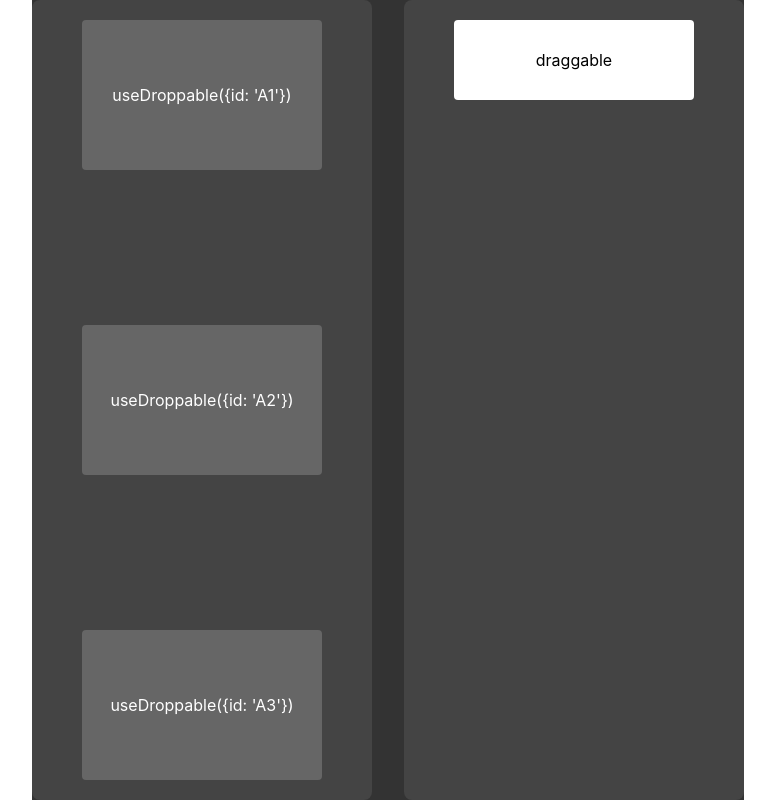
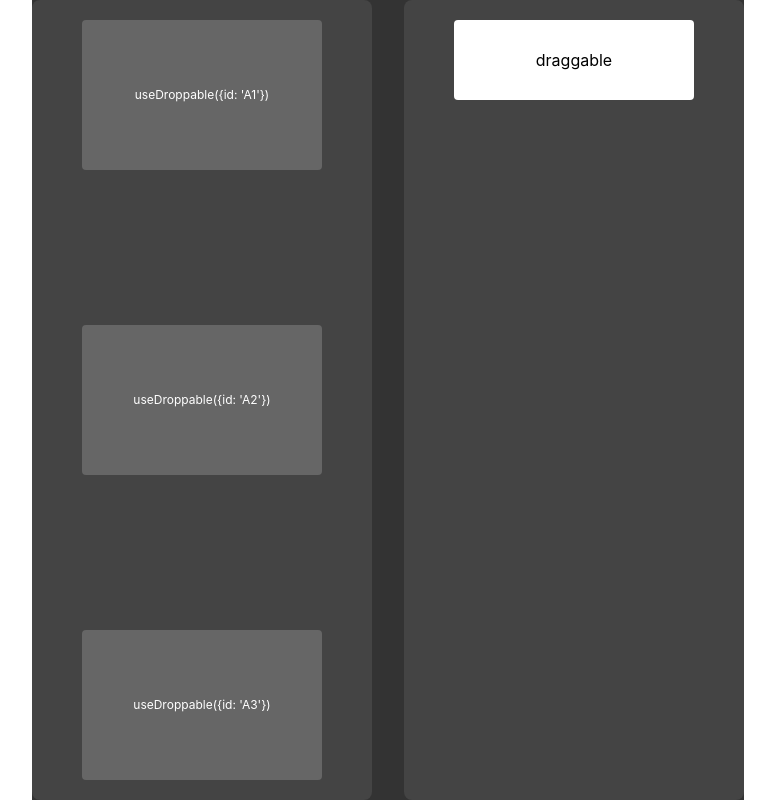
Before and after one commit to oyerindedaniel/dnd-kit, a React (Vite) app: page /dnd-native-corners in a window 1280 px wide. Shown: the whole page, without its empty margins (252-1027 px from the left). Built offline with nearby package versions, Linux system fonts and the light colour scheme.

Commit message:
change droppable from translate based on drop to condition based

```diff
--- a/src/pages/dnd-native-closest-corners/index.tsx
+++ b/src/pages/dnd-native-closest-corners/index.tsx
@@ -1,4 +1,5 @@
 import React, { useEffect, useRef, useState } from "react";
+import { flushSync } from "react-dom";
 import useDroppable from "../../hooks/use-droppable";
 import {
   calculateBoundsFromOrigin,
@@ -8,13 +9,21 @@ import {
 } from "../../utils";
 
 // CONCEPT OF CLOSEST CORNERS COLLISION ALGORITHM
+
 const DndNativeCorners: React.FC = () => {
   const [isDragging, setIsDragging] = useState(false);
+  const [isDropped, setIsDropped] = useState(false);
   const [position, setPosition] = useState({ x: 0, y: 0 });
   const [initialPosition, setInitialPosition] = useState({ x: 0, y: 0 });
   const [offset, setOffset] = useState({ x: 0, y: 0 });
   const draggableRef = useRef<HTMLDivElement | null>(null);
   const containerRef = useRef<HTMLDivElement | null>(null);
+  const windowDimensionsRef = useRef<{ height: number; width: number }>({
+    height: window.innerHeight,
+    width: window.innerWidth,
+  });
+
+  const [closestDroppable, setClosestDroppable] = useState<string | null>(null);
 
   const positionRef = useRef({ x: 0, y: 0 });
 
@@ -31,10 +40,11 @@ const DndNativeCorners: React.FC = () => {
       const containerRect = containerRef.current.getBoundingClientRect();
       const draggableRect = draggableRef.current.getBoundingClientRect();
 
-      // calculates and keep item at original position
+      // calculates and keeps item at original position
 
       // DDP -> defaultDraggablePosition
       if (!DDP.current) {
+        // console.log("in here ddp current");
         DDP.current = {
           left: draggableRect.left,
           top: draggableRect.top,
@@ -63,14 +73,10 @@ const DndNativeCorners: React.FC = () => {
       };
 
       requestAnimationFrame(() => {
-        setPosition({
-          x: newX,
-          y: newY,
-        });
+        setPosition(positionRef.current);
       });
     };
 
-    // FOR NOW
     const handleMouseUp = () => {
       if (isDragging) {
         setIsDragging(false);
@@ -87,8 +93,14 @@ const DndNativeCorners: React.FC = () => {
             bottom: containerBottom,
             right: containerRight,
           } = containerRef.current.getBoundingClientRect();
-          const { width: draggableWidth, height: draggableHeight } =
-            draggableRef.current.getBoundingClientRect();
+          const {
+            width: draggableWidth,
+            height: draggableHeight,
+            left,
+            right,
+            top,
+            bottom,
+          } = draggableRef.current.getBoundingClientRect();
           const {
             left: DDPLeft,
             top: DDPTop,
@@ -117,12 +129,15 @@ const DndNativeCorners: React.FC = () => {
             width: draggableWidth,
             height: draggableHeight,
           });
-          const rects: RectPoints[] = [];
 
-          for (const ref of droppableRefs.current) {
-            const { left, top, width, height } = ref.getBoundingClientRect();
+          const rects: { id: string; corners: RectPoints }[] = [];
 
-            // LEFT & TOP WITH RESPECT TO DRAGGABLE ORGIN (0, 0)
+          for (const element of droppableRefs.current) {
+            const { left, top, width, height } =
+              element.getBoundingClientRect();
+            const { id } = element;
+
+            // LEFT & TOP WITH RESPECT TO DRAGGABLE ORIGIN (0, 0)
             const corners = getCorners({
               left: minX + (left - containerLeft),
               top: minY + (top - containerTop),
@@ -130,13 +145,17 @@ const DndNativeCorners: React.FC = () => {
               height,
             });
 
-            rects.push(corners);
+            rects.push({ id, corners });
           }
 
-          const { distances, closest, minDistance } = closestRect(
-            rects,
+          const { closest, distances, minDistance } = closestRect(
+            rects.map((r) => r.corners),
             mainRect
           );
+
+          const closestDroppable = rects.find((r) => r.corners === closest);
+
+          setClosestDroppable(closestDroppable?.id || null);
 
           const [[x, y]] = closest!;
 
@@ -149,31 +168,83 @@ const DndNativeCorners: React.FC = () => {
               setPosition(initialPosition);
             });
           }
+
+          setIsDropped(true);
         }
       }
     };
 
-    if (isDragging) {
+    const handleResize = () => {
+      // const { height: prevWindowHeight, width: prevWindoeWidth } =
+      //   windowDimensionsRef.current;
+
+      // const { height: newWndowHeight, width: newWindowWidth } = {
+      //   height: window.innerHeight,
+      //   width: window.innerWidth,
+      // };
+
+      // windowDimensionsRef.current = ;
+
+      if (!draggableRef.current) return;
+
+      const draggableRect = draggableRef.current.getBoundingClientRect();
+      // Reset the draggable's position and DDP on resize
+      DDP.current = {
+        left: draggableRect.left,
+        top: draggableRect.top,
+        width: draggableRect.width,
+        height: draggableRect.height,
+        right: draggableRect.right,
+        bottom: draggableRect.bottom,
+      };
+
+      // let newX = event.clientX - offset.x - DDP.current.left;
+      // let newY = event.clientY - offset.y - DDP.current.top;
+
+      // Recalculates the initial positions
+
+      positionRef.current = {
+        x: draggableRect.left,
+        y: draggableRect.top,
+      };
+      setPosition(positionRef.current);
+    };
+
     document.addEventListener("mousemove", handleMouseMove);
     document.addEventListener("mouseup", handleMouseUp);
-    } else {
-      document.removeEventListener("mousemove", handleMouseMove);
-      document.removeEventListener("mouseup", handleMouseUp);
-    }
+    window.addEventListener("resize", handleResize);
 
     return () => {
       document.removeEventListener("mousemove", handleMouseMove);
       document.removeEventListener("mouseup", handleMouseUp);
+      window.removeEventListener("resize", handleResize);
     };
-  }, [isDragging, initialPosition, offset, droppableRefs]);
+  }, [
+    isDragging,
+    initialPosition,
+    offset,
+    droppableRefs,
+    isDropped,
+    closestDroppable,
+    position.x,
+    position.y,
+  ]);
 
   const handleMouseDown = (event: React.MouseEvent) => {
     event.preventDefault();
-    if (draggableRef.current) {
+    flushSync(() => {
+      setClosestDroppable(null);
+    });
+    // setClosestDroppable(null);
+    if (!draggableRef.current || !containerRef.current) return;
     const draggableRect = draggableRef.current.getBoundingClientRect();
 
-      const offsetX = event.clientX - draggableRect.left;
-      const offsetY = event.clientY - draggableRect.top;
+    const offsetX =
+      event.clientX -
+      (isDropped ? draggableRect.left + position.x : draggableRect.left);
+    const offsetY =
+      event.clientY -
+      (isDropped ? draggableRect.top + position.y : draggableRect.top);
 
     setInitialPosition({ x: 0, y: 0 });
 
@@ -182,9 +253,37 @@ const DndNativeCorners: React.FC = () => {
       y: offsetY,
     });
 
+    setIsDropped(false);
     setIsDragging(true);
-    }
   };
+
+  const draggable = (
+    <div
+      ref={draggableRef}
+      onMouseDown={handleMouseDown}
+      style={{
+        width: "80%",
+        height: "80px",
+        backgroundColor: "white",
+        display: "flex",
+        justifyContent: "center",
+        color: "black",
+        alignItems: "center",
+        zIndex: 20,
+        cursor: "move",
+        userSelect: "none",
+        borderRadius: "4px",
+        pointerEvents: "all",
+        // position: "absolute",
+        transform: isDragging
+          ? `translate3d(${position.x}px, ${position.y}px, 0)`
+          : "none",
+        transition: isDragging ? "none" : "transform 0.35s ease",
+      }}
+    >
+      <p style={{ textAlign: "center" }}>draggable</p>
+    </div>
+  );
 
   return (
     <div
@@ -199,6 +298,7 @@ const DndNativeCorners: React.FC = () => {
       }}
     >
       <div
+        // ref={addToRefs}
         style={{
           display: "flex",
           flexDirection: "column",
@@ -212,6 +312,32 @@ const DndNativeCorners: React.FC = () => {
         }}
       >
         <div
+          id="A1"
+          ref={addToRefs}
+          style={{
+            width: "80%",
+            height: "150px",
+            backgroundColor: "#666",
+            display: "flex",
+            justifyContent: "center",
+            position: "relative",
+            alignItems: "center",
+            borderRadius: "4px",
+          }}
+        >
+          <p
+            style={{
+              fontSize: "12px",
+              textAlign: "center",
+              position: "absolute",
+            }}
+          >
+            useDroppable({"{id: 'A1'}"})
+          </p>
+          {closestDroppable === "A1" && draggable}
+        </div>
+        <div
+          id="A2"
           ref={addToRefs}
           style={{
             width: "80%",
@@ -223,9 +349,19 @@ const DndNativeCorners: React.FC = () => {
             borderRadius: "4px",
           }}
         >
-          <p style={{ textAlign: "center" }}>useDroppable({"{id: 'A1'}"})</p>
+          <p
+            style={{
+              fontSize: "12px",
+              textAlign: "center",
+              position: "absolute",
+            }}
+          >
+            useDroppable({"{id: 'A2'}"})
+          </p>
+          {closestDroppable === "A2" && draggable}
         </div>
         <div
+          id="A3"
           ref={addToRefs}
           style={{
             width: "80%",
@@ -237,21 +373,16 @@ const DndNativeCorners: React.FC = () => {
             borderRadius: "4px",
           }}
         >
-          <p style={{ textAlign: "center" }}>useDroppable({"{id: 'A2'}"})</p>
-        </div>
-        <div
-          ref={addToRefs}
+          <p
             style={{
-            width: "80%",
-            height: "150px",
-            backgroundColor: "#666",
-            display: "flex",
-            justifyContent: "center",
-            alignItems: "center",
-            borderRadius: "4px",
+              fontSize: "12px",
+              textAlign: "center",
+              position: "absolute",
             }}
           >
-          <p style={{ textAlign: "center" }}>useDroppable({"{id: 'A3'}"})</p>
+            useDroppable({"{id: 'A3'}"})
+          </p>
+          {closestDroppable === "A3" && draggable}
         </div>
       </div>
 
@@ -267,28 +398,7 @@ const DndNativeCorners: React.FC = () => {
           position: "relative",
         }}
       >
-        <div
-          ref={draggableRef}
-          onMouseDown={handleMouseDown}
-          style={{
-            width: "80%",
-            height: "80px",
-            backgroundColor: "white",
-            display: "flex",
-            justifyContent: "center",
-            color: "black",
-            alignItems: "center",
-            cursor: "move",
-            userSelect: "none",
-            borderRadius: "4px",
-            pointerEvents: "all",
-            // position: "absolute",
-            transform: `translate3d(${position.x}px, ${position.y}px, 0)`,
-            transition: isDragging ? "none" : "transform 0.35s ease",
-          }}
-        >
-          <p style={{ textAlign: "center" }}>draggable</p>
-        </div>
+        {!closestDroppable && draggable}
       </div>
 
       {/* <div
```
Also changed, not shown: .eslintrc.cjs, src/context/dnd.tsx (added). Lines whose indentation alone changed are shown as unchanged.
